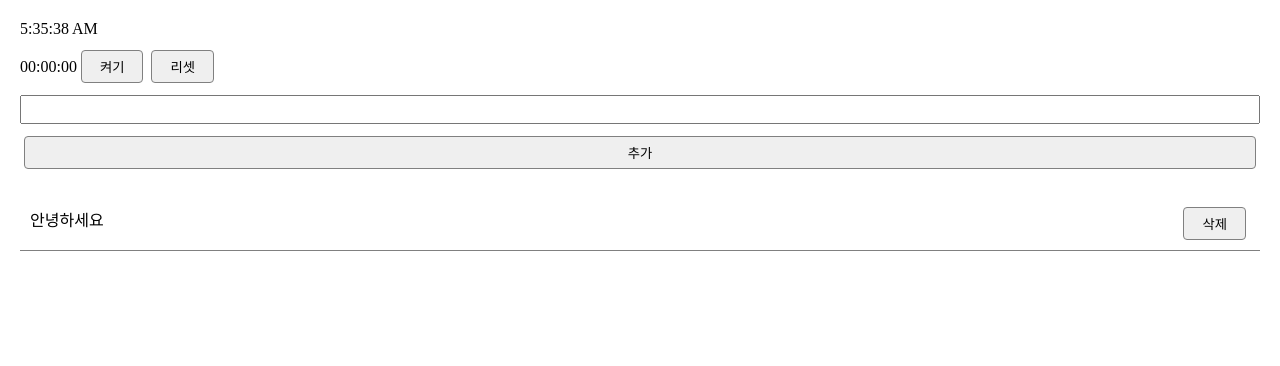
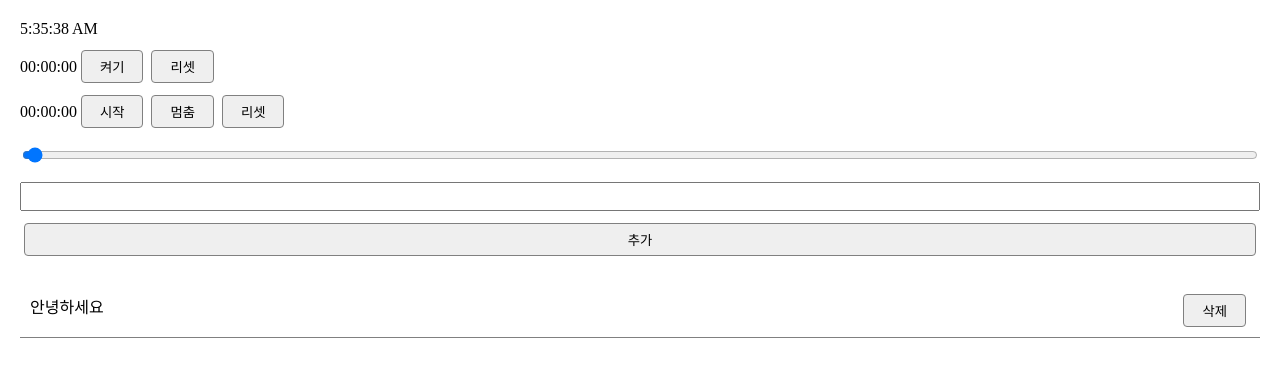
Before and after one commit to Kwonyeojiny/TODO_React, a React (Vite) app: page / in a window 1280 px wide. Shown: the top 366 px of the page. Built offline with nearby package versions, Linux system fonts and the light colour scheme.

Commit message:
타이머 기능구현

```diff
--- a/src/App.jsx
+++ b/src/App.jsx
@@ -1,9 +1,10 @@
-import { useRef, useState } from 'react'
+import { useState } from 'react'
 import './App.css'
 import TodoInput from './components/TodoInput'
 import TodoList from './components/TodoList'
 import Clock from './components/Clock'
 import StopWatch from './components/StopWatch'
+import Timer from './components/Timer'
 
 function App() {
   const [todo, setTodo] = useState([
@@ -14,6 +15,7 @@ function App() {
     <>
       <Clock />
       <StopWatch/>
+      <Timer/>
       <TodoInput setTodo={setTodo}/>
       <TodoList todo={todo} setTodo={setTodo}/>
     </>
--- a/src/components/StopWatch.jsx
+++ b/src/components/StopWatch.jsx
@@ -1,4 +1,5 @@
 import { useEffect, useRef, useState } from "react";
+import formatTime from "./formatTime";
 
 const StopWatch = () => {
 
@@ -30,14 +31,4 @@ const StopWatch = () => {
   )
 }
 
-const formatTime = (seconds) => {
-  // 1시간 : 3600초
-  // 1분 : 60초
-  const timeString =
-    `${String(Math.floor(seconds / 3600)).padStart(2,"0")
-    }:${String(Math.floor((seconds  % 3600) / 60)).padStart(2,"0")
-    }:${String(seconds%60).padStart(2,"0")}`
-  return timeString;
-}
-
 export default StopWatch;
--- /dev/null
+++ b/src/components/Timer.jsx
@@ -0,0 +1,51 @@
+import { useEffect, useRef, useState } from "react";
+import formatTime from "./formatTime";
+
+const Timer = () => {
+  const [startTime, setStartTime] = useState(0)
+  const [isOn,setIsOn] = useState(false);
+  const [time,setTime] = useState(0)
+  const timerRef = useRef(null)
+
+  useEffect(()=>{
+    if(isOn && time > 0){
+      const timeId = setInterval(() => {
+        setTime(prev => prev - 1)
+      }, 1000);
+      timerRef.current = timeId
+    } else if(!isOn || time == 0) {
+      clearInterval(timerRef.current)
+    }
+    return () => clearInterval(timerRef.current)
+  },[isOn, time])
+
+  return(
+    <>
+      <div>
+        {time ? formatTime(time) : formatTime(startTime)}
+        <button onClick={()=>{
+          setIsOn(true)
+          setTime(time ? time : startTime)
+          setStartTime(0)
+        }} >시작</button>
+        <button onClick={()=>setIsOn(false)} >멈춤</button>
+        <button onClick={()=> {
+          setTime(0)
+          setIsOn(false)
+        }
+        } >리셋</button>
+      </div>
+      <input
+        type="range"
+        value={startTime}
+        min='0'
+        max='3600'
+        step='30'
+        onChange={(e)=>setStartTime(e.target.value)}
+      />
+    </>
+  )
+
+}
+
+export default Timer;
--- /dev/null
+++ b/src/components/formatTime.jsx
@@ -0,0 +1,11 @@
+const formatTime = (seconds) => {
+  // 1시간 : 3600초
+  // 1분 : 60초
+  const timeString =
+    `${String(Math.floor(seconds / 3600)).padStart(2,"0")
+    }:${String(Math.floor((seconds  % 3600) / 60)).padStart(2,"0")
+    }:${String(seconds%60).padStart(2,"0")}`
+  return timeString;
+}
+
+export default formatTime;
```
